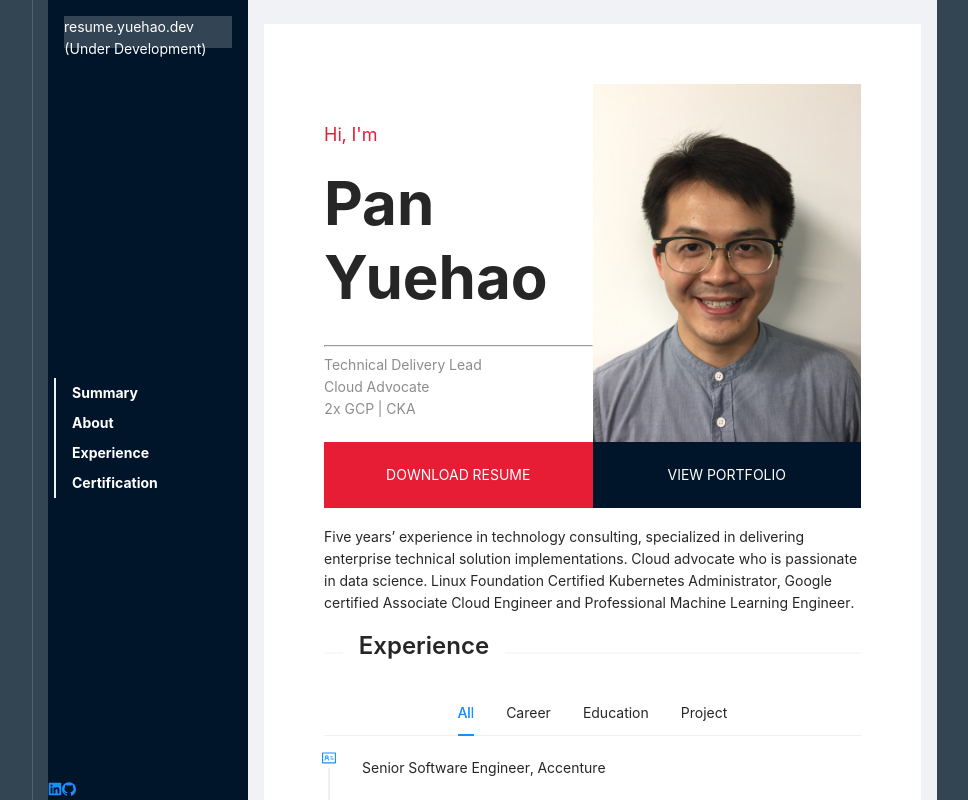
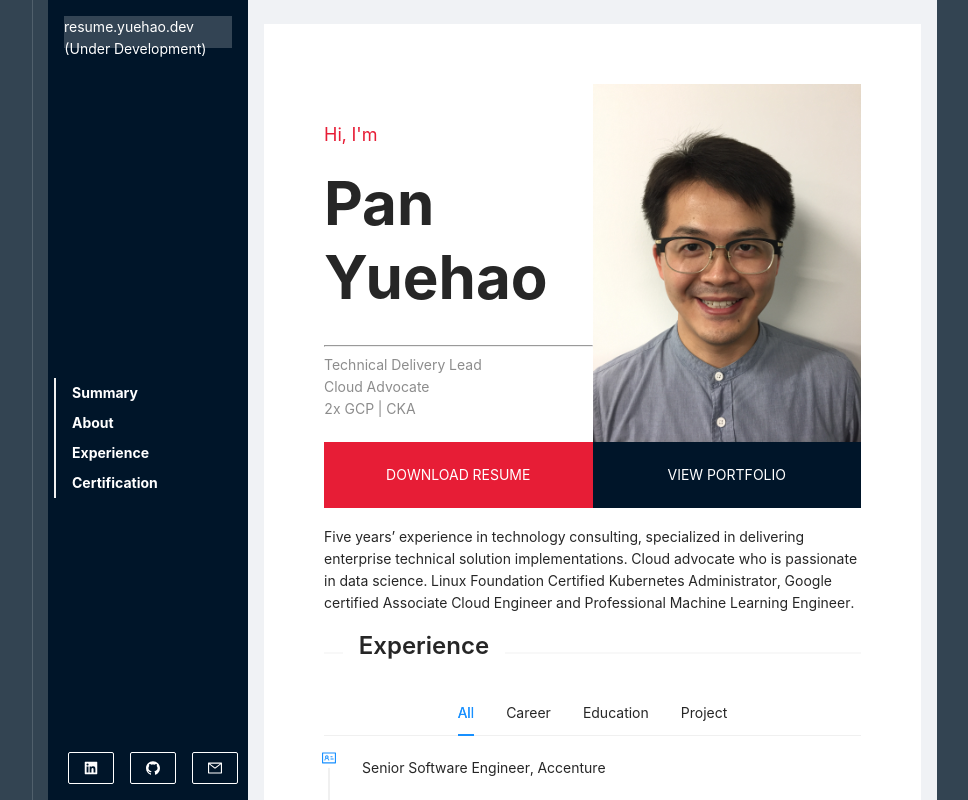
Before and after one commit to pandaxfly/ocr-frontend, a React (Create React App) app: page / in a window 1280 px wide. Shown: the top 800 px of the page, without its empty margins (148-1116 px from the left). Built offline with nearby package versions, Linux system fonts and the light colour scheme.

Commit message:
updated position for social media logos

```diff
--- a/src/index.css
+++ b/src/index.css
@@ -37,11 +37,6 @@ code {
   background: #141414;
 }
 
-.social_media {
-  position: absolute;
-  bottom: 0px;
-}
-
 #hero h1{
   font-size: 60px;
   font-weight: 700;
--- a/src/layouts/FixedSlideLayout.css
+++ b/src/layouts/FixedSlideLayout.css
@@ -23,3 +23,13 @@
 .box-default {
   background-color: #001529;
 }
+
+.social_media {
+  position: absolute;
+  bottom: 2vh;
+  width: 95%;
+}
+
+.social_media .ant-space {
+  float: right;
+}
--- a/src/layouts/FixedSlideLayout.js
+++ b/src/layouts/FixedSlideLayout.js
@@ -1,7 +1,7 @@
 import React from 'react';
 import 'antd/dist/antd.css';
-import { Typography, Row, Col, Divider, Layout, Anchor, Tabs, BackTop } from 'antd';
-import { LinkedinFilled, GithubFilled } from '@ant-design/icons';
+import { Typography, Row, Col, Divider, Layout, Anchor, Space, Button, Tabs, BackTop } from 'antd';
+import { LinkedinFilled, GithubFilled, MailOutlined } from '@ant-design/icons';
 import './FixedSlideLayout.css';
 
 import EduExp from '../expedu/ExpEdu.jsx';
@@ -66,10 +66,13 @@ class FixedSlideLayout extends React.Component {
             <Link href="#certification" title="Certification" style={colorWhite}/>
           </Anchor>
 
+          <div className="social_media">
+          <Space size="middle">
+            <Button type="default" href="https://www.linkedin.com/in/yuehao-pan" target="_blank" ghost><LinkedinFilled /></Button>
+            <Button type="default" href="https://github.com/pandaxfly" target="_blank" ghost><GithubFilled  /></Button>
+            <Button type="default" href = "mailto: yuehao.pan92@gmail.com" ghost><MailOutlined /></Button>
+          </Space>
 
-          <div className="social_media">
-            <a href="https://www.linkedin.com/in/yuehao-pan" target="_blank"><LinkedinFilled /></a>
-            <a href="https://github.com/pandaxfly" target="_blank"><GithubFilled /></a>
           </div>
         </Sider>
 
```
